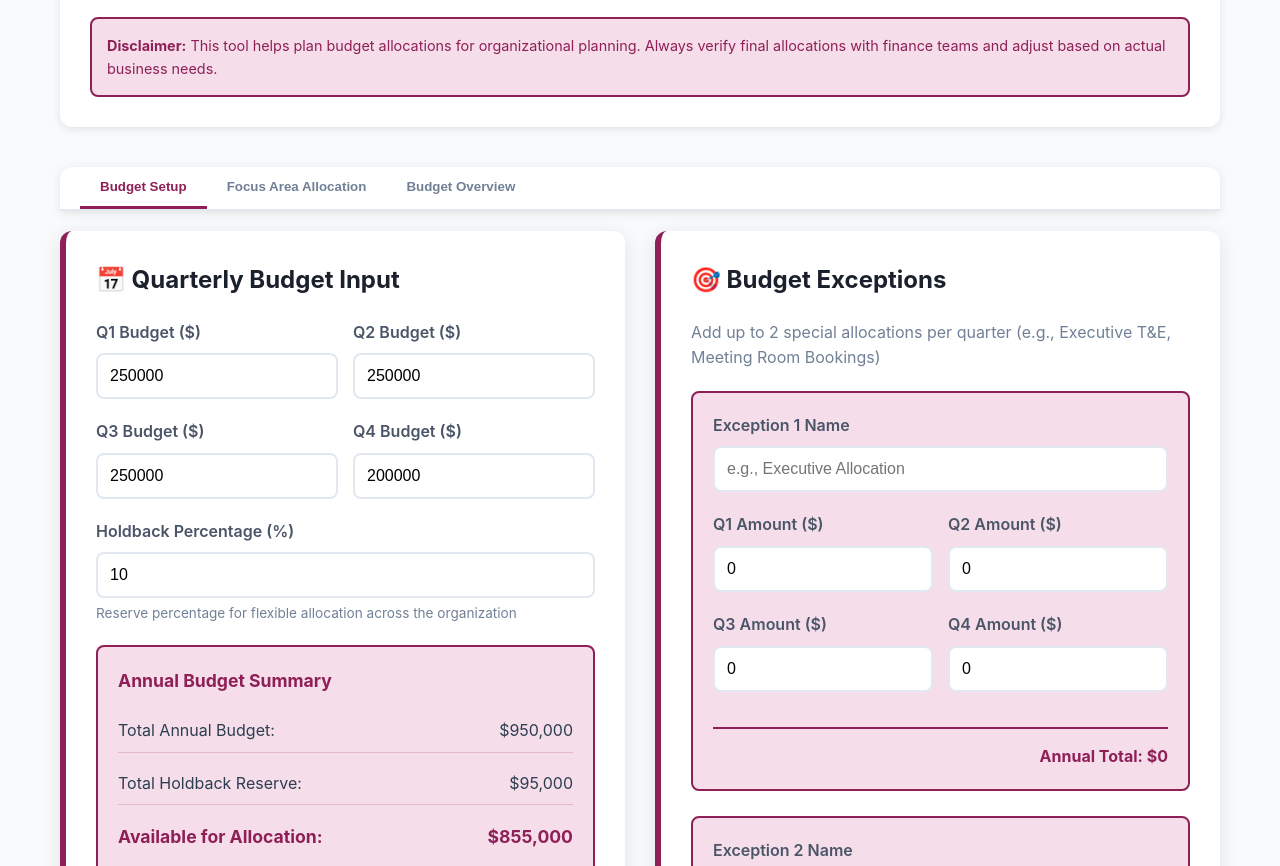
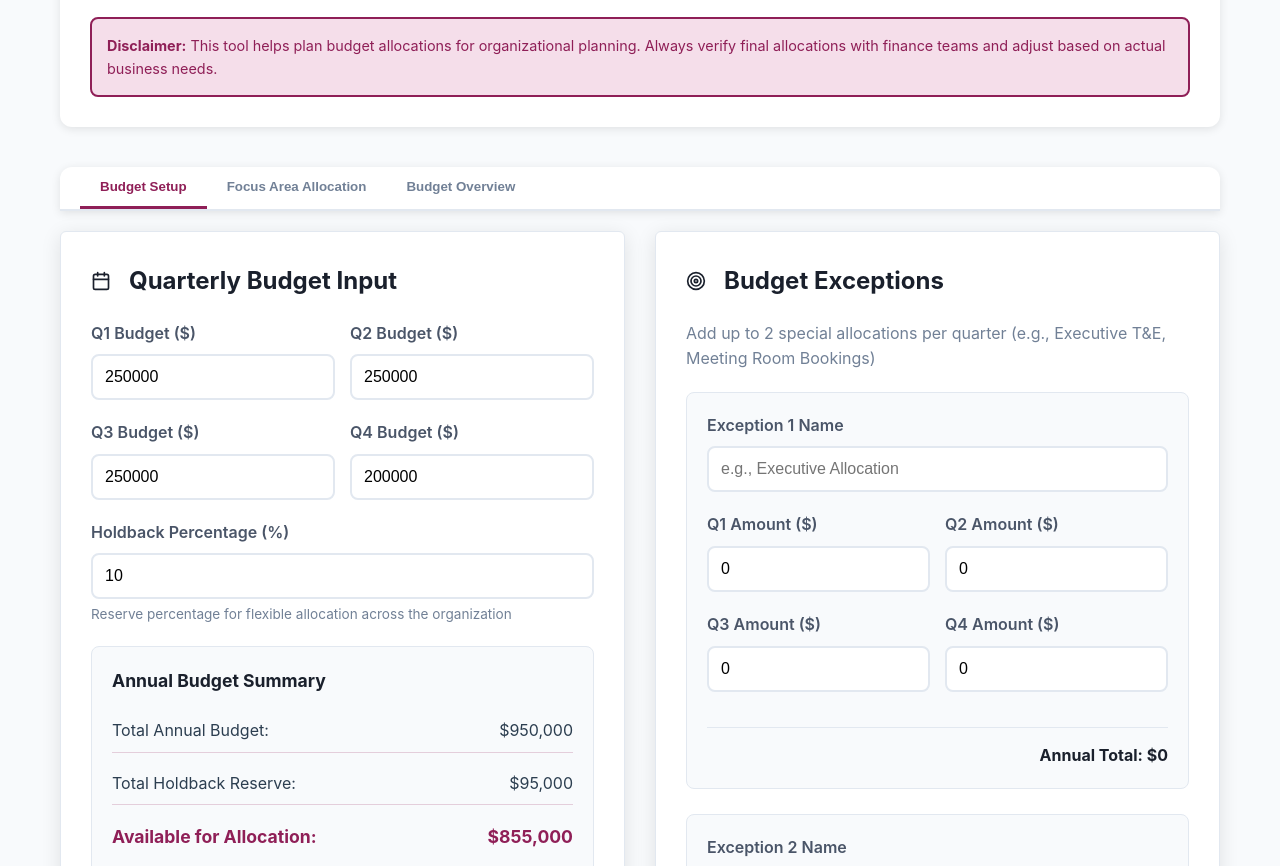
Before and after one commit to czhengjuarez/budget-calculator, a website: page index.html in a window 1280 px wide. Shown: the part 155-1021 px from the top of the page. Drawn offline with Linux system fonts and the light colour scheme.

Commit message:
Style change - color, corner radius, icons. No function change

```diff
--- a/index.html
+++ b/index.html
@@ -11,7 +11,7 @@
 <body>
    <div class="container">
        <div class="header">
-           <h1>💰 Budget Allocation & Planning Tool</h1>
+           <h1><svg width="24" height="24" viewBox="0 0 24 24" fill="none" stroke="currentColor" stroke-width="2" stroke-linecap="round" stroke-linejoin="round" style="vertical-align: middle; margin-right: 8px;"><circle cx="12" cy="12" r="10"/><path d="M12 6v6l4 2"/></svg>Budget Allocation & Planning Tool</h1>
            <p>Plan and allocate quarterly budgets across focus areas with holdback reserves and exception management</p>
 
            <div class="disclaimer">
@@ -29,7 +29,7 @@
        <div id="setup" class="tab-content active">
            <div class="estimator-grid">
                <div class="estimator-card">
-                   <h2>📅 Quarterly Budget Input</h2>
+                   <h2><svg width="20" height="20" viewBox="0 0 24 24" fill="none" stroke="currentColor" stroke-width="2" stroke-linecap="round" stroke-linejoin="round" style="vertical-align: middle; margin-right: 8px;"><rect x="3" y="4" width="18" height="18" rx="2" ry="2"/><line x1="16" y1="2" x2="16" y2="6"/><line x1="8" y1="2" x2="8" y2="6"/><line x1="3" y1="10" x2="21" y2="10"/></svg>Quarterly Budget Input</h2>
 
                    <div class="input-row">
                        <div class="input-group">
@@ -79,7 +79,7 @@
                </div>
 
                <div class="estimator-card">
-                   <h2>🎯 Budget Exceptions</h2>
+                   <h2><svg width="20" height="20" viewBox="0 0 24 24" fill="none" stroke="currentColor" stroke-width="2" stroke-linecap="round" stroke-linejoin="round" style="vertical-align: middle; margin-right: 8px;"><circle cx="12" cy="12" r="10"/><circle cx="12" cy="12" r="6"/><circle cx="12" cy="12" r="2"/></svg>Budget Exceptions</h2>
                    <p style="color: #718096; margin-bottom: 20px;">Add up to 2 special allocations per quarter (e.g., Executive T&E, Meeting Room Bookings)</p>
 
                    <div class="exception-section">
@@ -159,7 +159,7 @@
        <div id="allocation" class="tab-content">
            <div class="estimator-grid">
                <div class="estimator-card">
-                   <h2>👥 Add Focus Area</h2>
+                   <h2><svg width="20" height="20" viewBox="0 0 24 24" fill="none" stroke="currentColor" stroke-width="2" stroke-linecap="round" stroke-linejoin="round" style="vertical-align: middle; margin-right: 8px;"><path d="M17 21v-2a4 4 0 0 0-4-4H5a4 4 0 0 0-4 4v2"/><circle cx="9" cy="7" r="4"/><path d="M23 21v-2a4 4 0 0 0-3-3.87"/><path d="M16 3.13a4 4 0 0 1 0 7.75"/></svg>Add Focus Area</h2>
 
                    <div class="input-group">
                        <label>Focus Area Name</label>
@@ -200,7 +200,7 @@
                </div>
 
                <div class="estimator-card">
-                   <h2>📋 Current Focus Areas</h2>
+                   <h2><svg width="20" height="20" viewBox="0 0 24 24" fill="none" stroke="currentColor" stroke-width="2" stroke-linecap="round" stroke-linejoin="round" style="vertical-align: middle; margin-right: 8px;"><path d="M16 4h2a2 2 0 0 1 2 2v14a2 2 0 0 1-2 2H6a2 2 0 0 1-2-2V6a2 2 0 0 1 2-2h2"/><rect x="8" y="2" width="8" height="4" rx="1" ry="1"/></svg>Current Focus Areas</h2>
                    <div id="focus-areas-list" class="vendor-list">
                        <p style="color: #718096; text-align: center; padding: 20px;">No focus areas added yet. Add your first focus area to get started.</p>
                    </div>
@@ -245,14 +245,14 @@
            </div>
 
            <div class="estimator-card">
-               <h3>📅 Quarterly Breakdown by Focus Area</h3>
+               <h3><svg width="18" height="18" viewBox="0 0 24 24" fill="none" stroke="currentColor" stroke-width="2" stroke-linecap="round" stroke-linejoin="round" style="vertical-align: middle; margin-right: 8px;"><rect x="3" y="4" width="18" height="18" rx="2" ry="2"/><line x1="16" y1="2" x2="16" y2="6"/><line x1="8" y1="2" x2="8" y2="6"/><line x1="3" y1="10" x2="21" y2="10"/></svg>Quarterly Breakdown by Focus Area</h3>
                <div id="quarterly-table">
                    <!-- Table will be generated by JavaScript -->
                </div>
            </div>
 
            <div class="export-section">
-               <h3>📥 Export Budget Plan</h3>
+               <h3><svg width="18" height="18" viewBox="0 0 24 24" fill="none" stroke="currentColor" stroke-width="2" stroke-linecap="round" stroke-linejoin="round" style="vertical-align: middle; margin-right: 8px;"><path d="M21 15v4a2 2 0 0 1-2 2H5a2 2 0 0 1-2-2v-4"/><polyline points="7 10 12 15 17 10"/><line x1="12" y1="15" x2="12" y2="3"/></svg>Export Budget Plan</h3>
                <p>Download your complete budget allocation as a spreadsheet file</p>
                <div class="export-buttons">
                    <button class="button export" onclick="exportBudgetPlan()">Export Complete Budget Plan</button>
--- a/styles.css
+++ b/styles.css
@@ -59,10 +59,10 @@ body {
 
 .estimator-card {
    background: white;
-   border-radius: 12px;
+   border-radius: 6px;
    padding: 30px;
    box-shadow: 0 4px 20px rgba(0,0,0,0.1);
-   border-left: 6px solid #8F1F57;
+   border: 1px solid #e2e8f0;
 }
 
 .estimator-card h2, .estimator-card h3 {
@@ -140,15 +140,15 @@ body {
 }
 
 .result-box {
-   background: #F5DEEA;
-   border: 2px solid #8F1F57;
+   background: #f8fafc;
+   border: 1px solid #e2e8f0;
    border-radius: 8px;
    padding: 20px;
    margin-top: 20px;
 }
 
 .result-box h3 {
-   color: #8F1F57;
+   color: #1a202c;
    margin-bottom: 15px;
    font-size: 1.1rem;
 }
@@ -176,13 +176,13 @@ body {
 .exception-section {
    margin-bottom: 25px;
    padding: 20px;
-   background: #F5DEEA;
+   background: #f8fafc;
    border-radius: 8px;
-   border: 2px solid #8F1F57;
+   border: 1px solid #e2e8f0;
 }
 
 .exception-section h4 {
-   color: #8F1F57;
+   color: #1a202c;
    margin-bottom: 15px;
    font-size: 1.1rem;
    display: flex;
@@ -192,8 +192,8 @@ body {
 .exception-total {
    margin-top: 15px;
    padding-top: 15px;
-   border-top: 2px solid #8F1F57;
-   color: #8F1F57;
+   border-top: 1px solid #e2e8f0;
+   color: #1a202c;
    text-align: right;
 }
 
```
Also changed, not shown: Icon.svg (added).
